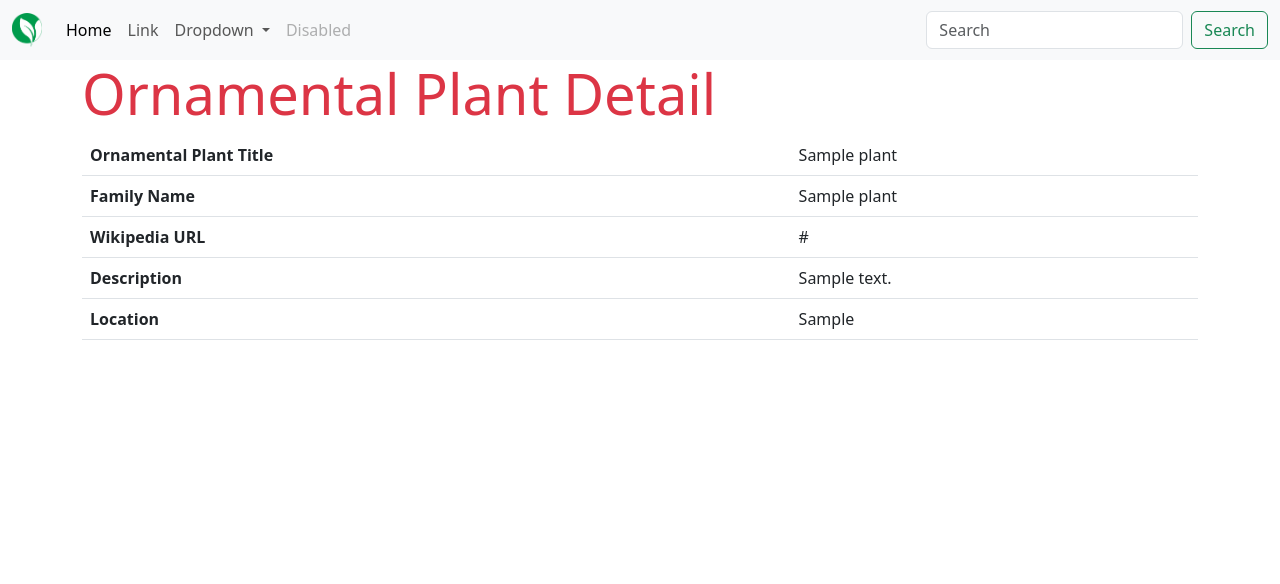
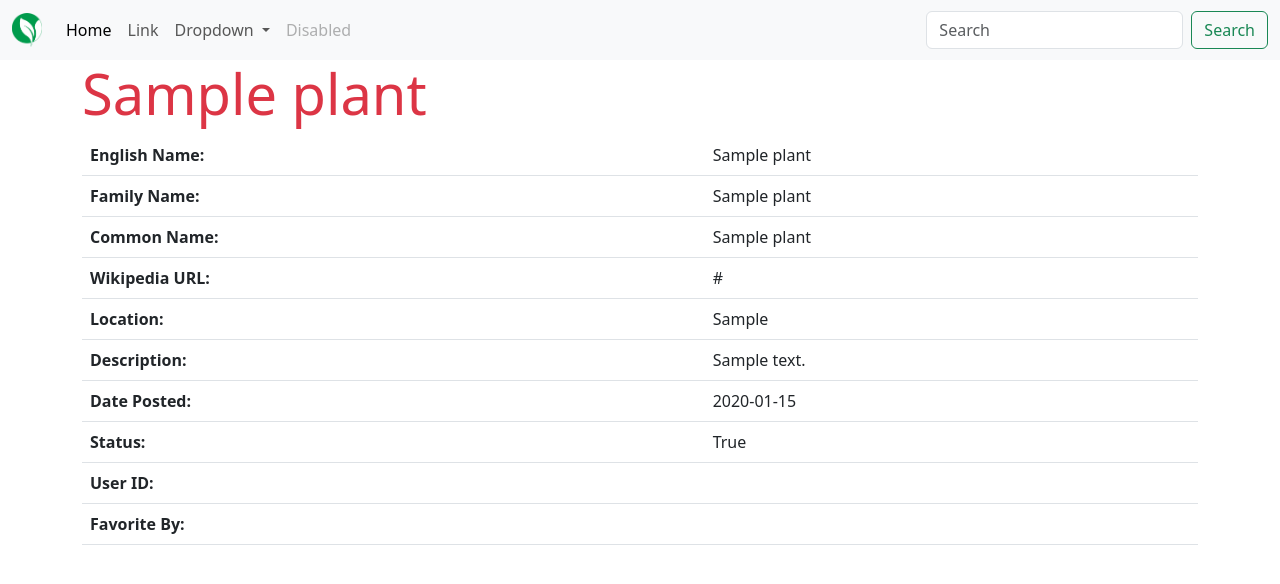
Before and after one commit to ornaman-dev/Bangkit-CloudComputing-Backend, a FastAPI app: page /detail/1 in a window 1280 px wide. Shown: the top 584 px of the page. Run offline with FastAPI, Linux system fonts and the light colour scheme; tables that the repository leaves empty hold one stand-in row (values such as "Sample post").

Commit message:
update detail plant

```diff
--- a/backend/templates/plants/detail.html
+++ b/backend/templates/plants/detail.html
@@ -1,33 +1,53 @@
 {% extends "shared/base.html" %}
 
 {% block title %}
-  <title>Ornamental Plant Detail</title>
+  <title>{{plant.english_name}} - Ornaman</title>
 {% endblock %}
 
 {% block content %}
 <div class="container">
-      <h1 class="display-4 text-danger">Ornamental Plant Detail</h1>
+      <h1 class="display-4 text-danger">{{plant.english_name}}</h1>
       <table class="table">
         <tbody>
           <tr>
-            <th scope="row">Ornamental Plant Title</th>
+            <th scope="row">English Name:</th>
             <td>{{plant.english_name}}</td>
           </tr>
           <tr>
-            <th scope="row">Family Name</th>
+            <th scope="row">Family Name:</th>
             <td>{{plant.family_name}}</td>
           </tr>
           <tr>
-            <th scope="row">Wikipedia URL</th>
+            <th scope="row">Common Name:</th>
+            <td>{{plant.common_name}}</td>
+          </tr>
+          <tr>
+            <th scope="row">Wikipedia URL:</th>
             <td>{{plant.wikipedia_url}}</td>
           </tr>
           <tr>
-            <th scope="row">Description</th>
+            <th scope="row">Location:</th>
+            <td>{{plant.location}}</td>
+          </tr>
+          <tr>
+            <th scope="row">Description:</th>
             <td>{{plant.description}}</td>
           </tr>
           <tr>
-            <th scope="row">Location</th>
-            <td>{{plant.location}}</td>
+            <th scope="row">Date Posted:</th>
+            <td>{{plant.date_posted}}</td>
+          </tr>
+          <tr>
+            <th scope="row">Status:</th>
+            <td>{{plant.is_active}}</td>
+          </tr>
+          <tr>
+            <th scope="row">User ID:</th>
+            <td>{{plant.fav_plant_by}}</td>
+          </tr>
+          <tr>
+            <th scope="row">Favorite By:</th>
+            <td>{{plant.fav_by}}</td>
           </tr>
         </tbody>
       </table>
```
Also changed, not shown: backend/templates/components/card.html (+19 -1 lines).
